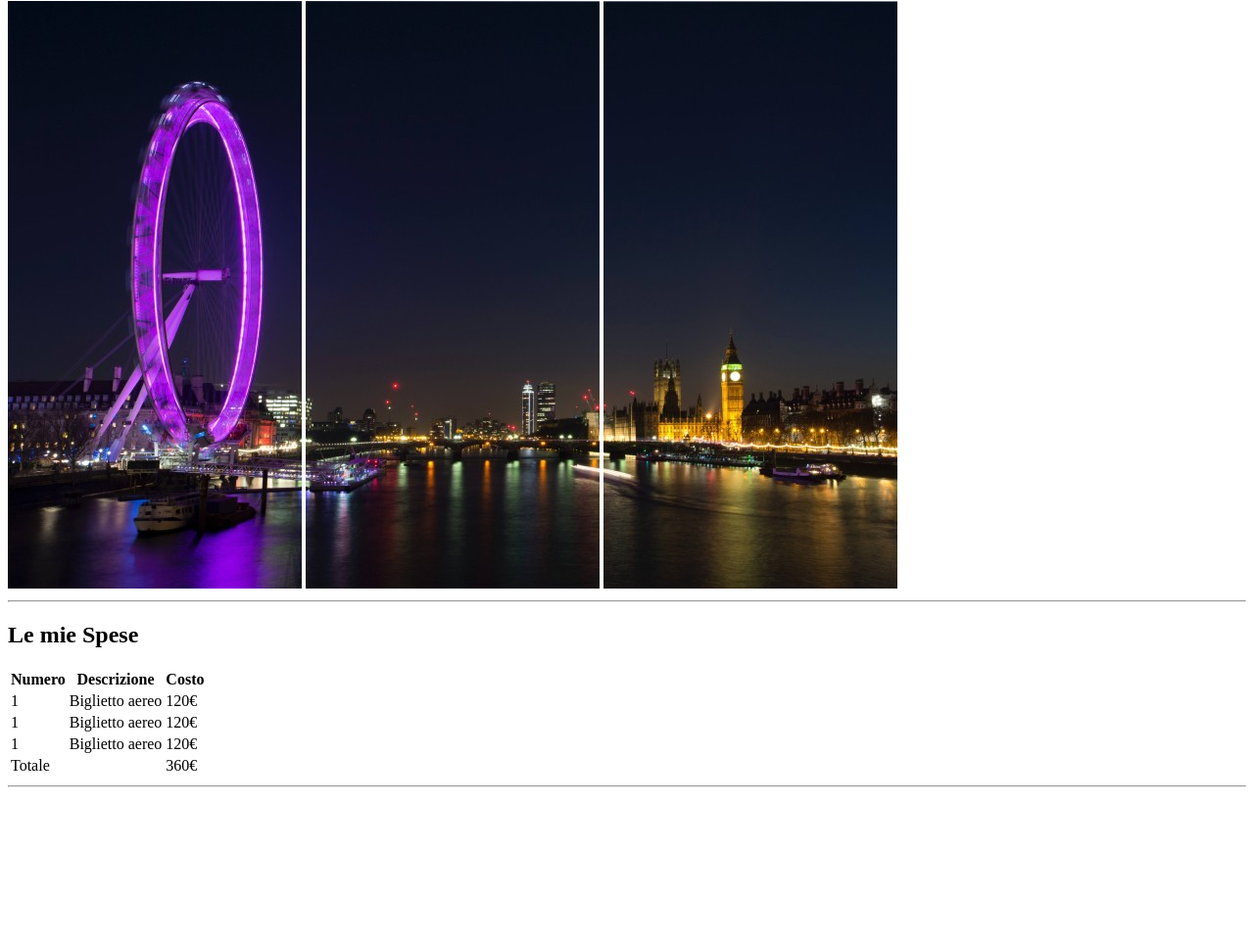
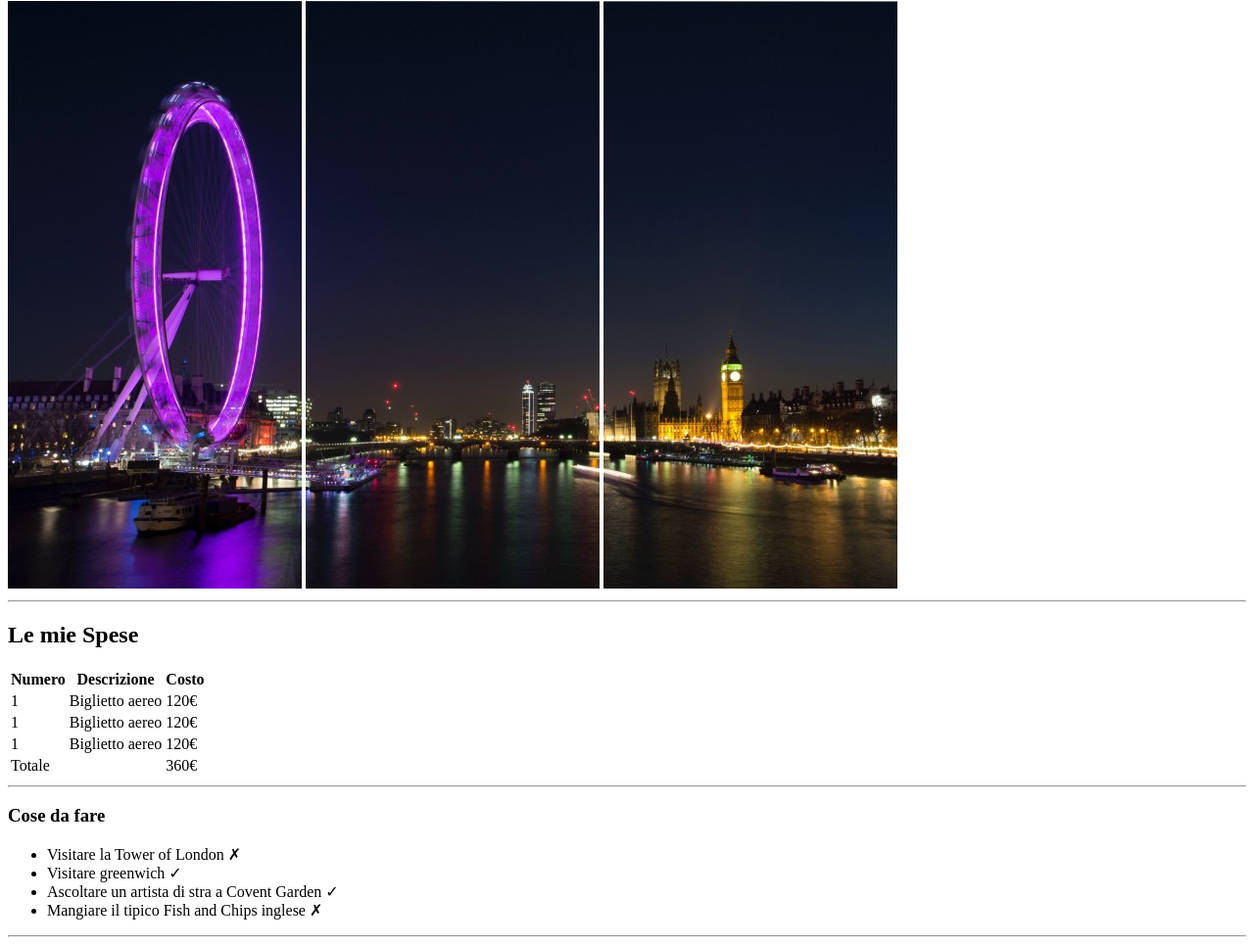
Before and after one commit to AndreaLazzaari/html-london-trip, a plain HTML site: page index.html in a window 1280 px wide. Shown: the part 79-1044 px from the top of the page at 98% size. Before the commit the page ends 891 px from the top, so only its background shows below. Drawn offline with Linux system fonts and the light colour scheme.

Commit message:
completato ul

```diff
--- a/index.html
+++ b/index.html
@@ -62,6 +62,14 @@
        </table>
        <hr>
        <!--inizio elenco ul-->
+       <h3>Cose da fare</h3>
+       <ul>
+        <li>Visitare la Tower of London &#10007;</li>
+        <li>Visitare greenwich &#10003;</li>
+        <li>Ascoltare un artista di stra a Covent Garden &#10003;</li>
+        <li>Mangiare il tipico Fish and Chips inglese &#10007;</li>
+       </ul>
+       <hr>
 
 
 
```
